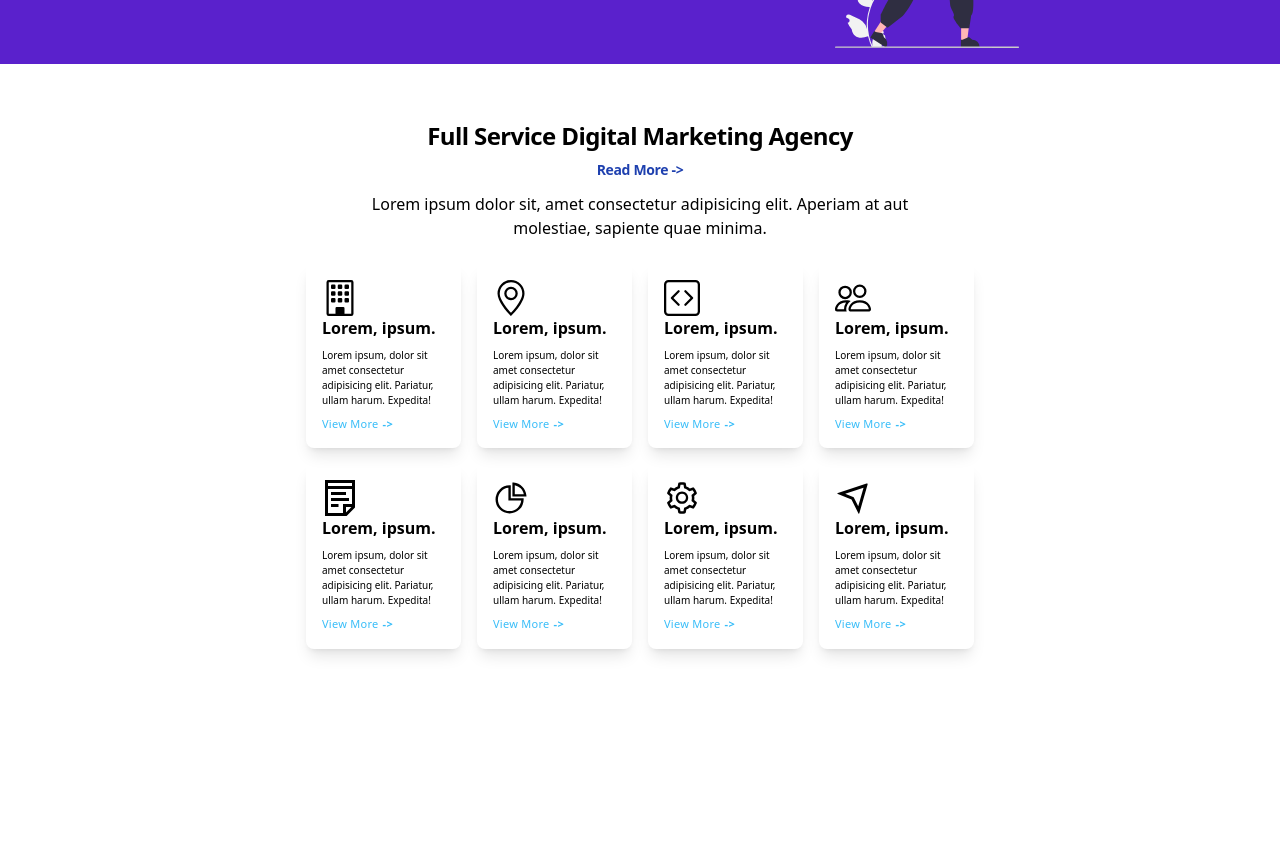
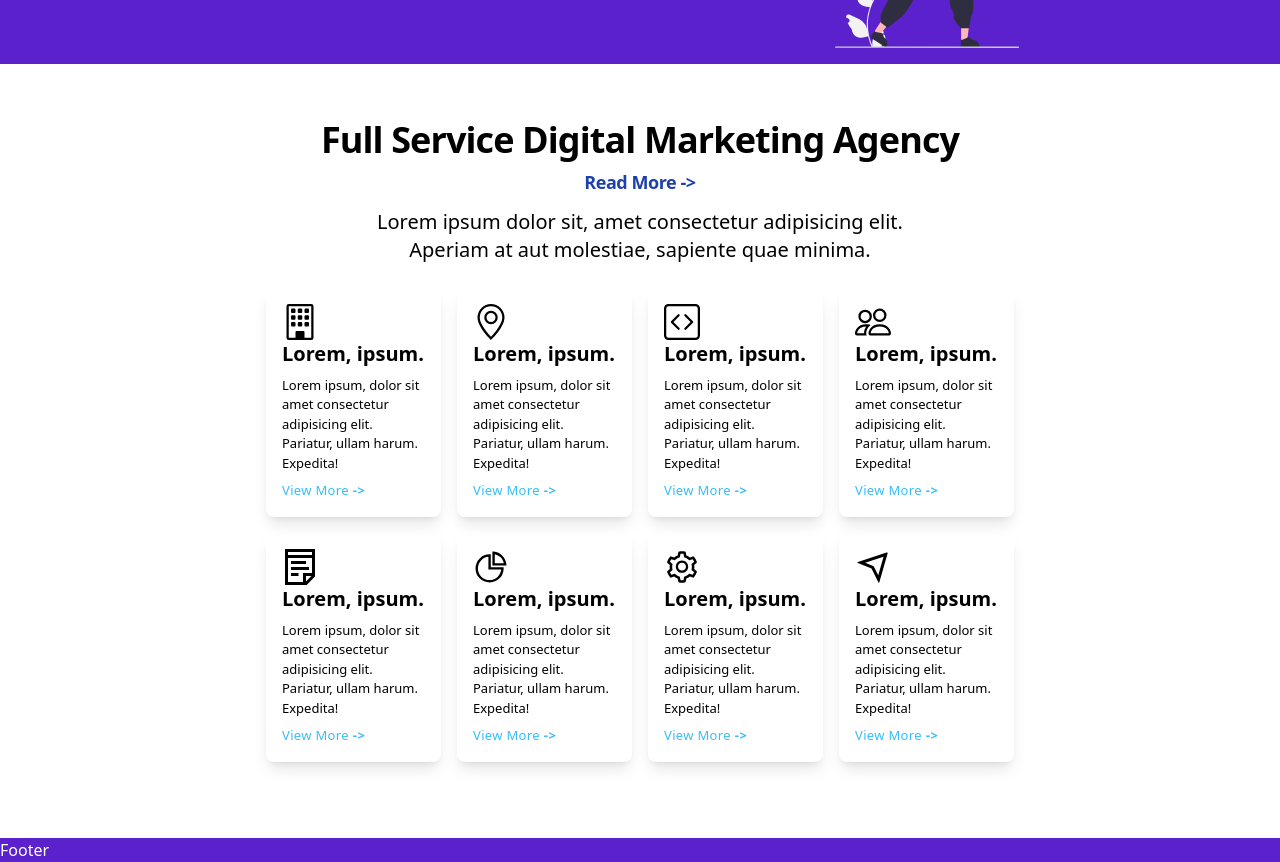
Before and after one commit to chriszlr/digital-marketing-agency, a React (Vite) app: page / in a window 1280 px wide. Shown: the part 360-1222 px from the top of the page. Before the commit the page ends 1085 px from the top, so only its background shows below. Built offline with nearby package versions, Linux system fonts and the light colour scheme.

Commit message:
edit services.jsx

```diff
--- a/src/App.jsx
+++ b/src/App.jsx
@@ -2,6 +2,7 @@ import React from "react";
 import Navbar from "./components/Navbar";
 import Hero from "./components/Hero";
 import Services from "./components/Services";
+import Footer from "./components/Footer";
 
 const App = () => {
   return (
@@ -9,6 +10,7 @@ const App = () => {
       <Navbar />
       <Hero />
       <Services />
+      <Footer />
     </div>
   );
 };
--- /dev/null
+++ b/src/components/Footer.jsx
@@ -0,0 +1,7 @@
+import React from "react";
+
+const Footer = () => {
+  return <div>Footer</div>;
+};
+
+export default Footer;
--- a/src/components/Services.jsx
+++ b/src/components/Services.jsx
@@ -6,15 +6,15 @@ import { RiSendPlaneLine } from "react-icons/ri";
 const Services = () => {
   return (
     <div className="py-14 px-4 mx-auto flex flex-col justify-between items-center bg-white text-black">
-      <div className="flex flex-col text-center justify-between gap-1 items-center max-w-[640px]">
-        <h1 className="font-bold text-xl lg:text-2xl tracking-tight">
+      <div className="flex flex-col text-center justify-between gap-1 items-center max-w-[1040px]">
+        <h1 className="font-bold text-3xl lg:text-4xl tracking-tight">
           Full Service Digital Marketing Agency
         </h1>
-        <button className=" my-1 text-xs md:text-sm text-blue-800 font-bold tracking-tight">
+        <button className="my-1 text-xs md:text-sm lg:text-lg text-blue-800 font-bold tracking-tight">
           Read More -{">"}
         </button>
 
-        <p className="font-light my-1 max-w-[550px]">
+        <p className="font-light my-1 max-w-[550px] md:text-xl text-md">
           Lorem ipsum dolor sit, amet consectetur adipisicing elit. Aperiam at
           aut molestiae, sapiente quae minima.
         </p>
@@ -23,115 +23,115 @@ const Services = () => {
       {/* services */}
       <div className="grid grid-cols-2 md:grid-cols-4 text-black my-5 gap-4">
         {/* item */}
-        <div className="shadow-lg rounded-lg max-w-[155px] p-4 hover:bg-gradient-to-r hover:from-purple-400 hover:to-purple-700 hover:text-white transition ease-out duration-300">
+        <div className="shadow-lg rounded-lg max-w-[175px] p-4 hover:bg-gradient-to-r hover:from-purple-400 hover:to-purple-700 hover:text-white transition ease-out duration-300">
           <div className="flex flex-col justify-center ">
             <BsBuilding className="text-4xl" />
-            <h2 className="text-md font-bold">Lorem, ipsum.</h2>
-            <p className="text-[10px] font-medium py-2">
+            <h2 className="sm:text-md md:text-xl font-bold">Lorem, ipsum.</h2>
+            <p className="text-[10px] md:text-[13px] font-medium py-2">
               Lorem ipsum, dolor sit amet consectetur adipisicing elit.
               Pariatur, ullam harum. Expedita!
             </p>
           </div>
-          <button className="text-sky-400 text-[11px] font-medium tracking-wide flex justify-between items-center hover:text-white duration-300">
+          <button className="text-sky-400 text-[11px] md:text-[13px] font-medium tracking-wide flex justify-between items-center hover:text-white duration-300">
             View More <span className="font-bold ml-1">-{">"}</span>
           </button>
         </div>
 
         {/* item */}
-        <div className="shadow-lg rounded-lg max-w-[155px] p-4 hover:bg-gradient-to-r hover:from-purple-400 hover:to-purple-700 hover:text-white transition ease-out duration-300">
+        <div className="shadow-lg rounded-lg max-w-[175px] p-4 hover:bg-gradient-to-r hover:from-purple-400 hover:to-purple-700 hover:text-white transition ease-out duration-300">
           <div className="flex flex-col justify-center ">
             <BsGeoAlt className="text-4xl" />
-            <h2 className="text-md font-bold">Lorem, ipsum.</h2>
-            <p className="text-[10px] font-medium py-2">
+            <h2 className="sm:text-md md:text-xl font-bold">Lorem, ipsum.</h2>
+            <p className="text-[10px] md:text-[13px] font-medium py-2">
               Lorem ipsum, dolor sit amet consectetur adipisicing elit.
               Pariatur, ullam harum. Expedita!
             </p>
           </div>
-          <button className="text-sky-400 text-[11px] font-medium tracking-wide flex justify-between items-center hover:text-white duration-300">
+          <button className="text-sky-400 text-[11px] md:text-[13px] font-medium tracking-wide flex justify-between items-center hover:text-white duration-300">
             View More <span className="font-bold ml-1">-{">"}</span>
           </button>
         </div>
         {/* item */}
-        <div className="shadow-lg rounded-lg max-w-[155px] p-4 hover:bg-gradient-to-r hover:from-purple-400 hover:to-purple-700 hover:text-white transition ease-out duration-300">
+        <div className="shadow-lg rounded-lg max-w-[175px] p-4 hover:bg-gradient-to-r hover:from-purple-400 hover:to-purple-700 hover:text-white transition ease-out duration-300">
           <div className="flex flex-col justify-center ">
             <BsCodeSquare className="text-4xl" />
-            <h2 className="text-md font-bold">Lorem, ipsum.</h2>
-            <p className="text-[10px] font-medium py-2">
+            <h2 className="sm:text-md md:text-xl font-bold">Lorem, ipsum.</h2>
+            <p className="text-[10px] md:text-[13px] font-medium py-2">
               Lorem ipsum, dolor sit amet consectetur adipisicing elit.
               Pariatur, ullam harum. Expedita!
             </p>
           </div>
-          <button className="text-sky-400 text-[11px] font-medium tracking-wide flex justify-between items-center hover:text-white duration-300">
+          <button className="text-sky-400 text-[11px] md:text-[13px] font-medium tracking-wide flex justify-between items-center hover:text-white duration-300">
             View More <span className="font-bold ml-1">-{">"}</span>
           </button>
         </div>
         {/* item */}
-        <div className="shadow-lg rounded-lg max-w-[155px] p-4 hover:bg-gradient-to-r hover:from-purple-400 hover:to-purple-700 hover:text-white transition ease-out duration-300">
+        <div className="shadow-lg rounded-lg max-w-[175px] p-4 hover:bg-gradient-to-r hover:from-purple-400 hover:to-purple-700 hover:text-white transition ease-out duration-300">
           <div className="flex flex-col justify-center ">
             <BsPeople className="text-4xl" />
-            <h2 className="text-md font-bold">Lorem, ipsum.</h2>
-            <p className="text-[10px] font-medium py-2">
+            <h2 className="sm:text-md md:text-xl font-bold">Lorem, ipsum.</h2>
+            <p className="text-[10px] md:text-[13px] font-medium py-2">
               Lorem ipsum, dolor sit amet consectetur adipisicing elit.
               Pariatur, ullam harum. Expedita!
             </p>
           </div>
-          <button className="text-sky-400 text-[11px] font-medium tracking-wide flex justify-between items-center hover:text-white duration-300">
+          <button className="text-sky-400 text-[11px] md:text-[13px] font-medium tracking-wide flex justify-between items-center hover:text-white duration-300">
             View More <span className="font-bold ml-1">-{">"}</span>
           </button>
         </div>
         {/* item */}
-        <div className="shadow-lg rounded-lg max-w-[155px] p-4 hover:bg-gradient-to-r hover:from-purple-400 hover:to-purple-700 hover:text-white transition ease-out duration-300">
+        <div className="shadow-lg rounded-lg max-w-[175px] p-4 hover:bg-gradient-to-r hover:from-purple-400 hover:to-purple-700 hover:text-white transition ease-out duration-300">
           <div className="flex flex-col justify-center ">
             <GrNotes className="text-4xl" />
-            <h2 className="text-md font-bold">Lorem, ipsum.</h2>
-            <p className="text-[10px] font-medium py-2">
+            <h2 className="sm:text-md md:text-xl font-bold">Lorem, ipsum.</h2>
+            <p className="text-[10px] md:text-[13px] font-medium py-2">
               Lorem ipsum, dolor sit amet consectetur adipisicing elit.
               Pariatur, ullam harum. Expedita!
             </p>
           </div>
-          <button className="text-sky-400 text-[11px] font-medium tracking-wide flex justify-between items-center hover:text-white duration-300">
+          <button className="text-sky-400 text-[11px] md:text-[13px] font-medium tracking-wide flex justify-between items-center hover:text-white duration-300">
             View More <span className="font-bold ml-1">-{">"}</span>
           </button>
         </div>
         {/* item */}
-        <div className="shadow-lg rounded-lg max-w-[155px] p-4 hover:bg-gradient-to-r hover:from-purple-400 hover:to-purple-700 hover:text-white transition ease-out duration-300">
+        <div className="shadow-lg rounded-lg max-w-[175px] p-4 hover:bg-gradient-to-r hover:from-purple-400 hover:to-purple-700 hover:text-white transition ease-out duration-300">
           <div className="flex flex-col justify-center ">
             <AiOutlinePieChart className="text-4xl" />
-            <h2 className="text-md font-bold">Lorem, ipsum.</h2>
-            <p className="text-[10px] font-medium py-2">
+            <h2 className="sm:text-md md:text-xl font-bold">Lorem, ipsum.</h2>
+            <p className="text-[10px] md:text-[13px] font-medium py-2">
               Lorem ipsum, dolor sit amet consectetur adipisicing elit.
               Pariatur, ullam harum. Expedita!
             </p>
           </div>
-          <button className="text-sky-400 text-[11px] font-medium tracking-wide flex justify-between items-center hover:text-white duration-300">
+          <button className="text-sky-400 text-[11px] md:text-[13px] font-medium tracking-wide flex justify-between items-center hover:text-white duration-300">
             View More <span className="font-bold ml-1">-{">"}</span>
           </button>
         </div>
         {/* item */}
-        <div className="shadow-lg rounded-lg max-w-[155px] p-4 hover:bg-gradient-to-r hover:from-purple-400 hover:to-purple-700 hover:text-white transition ease-out duration-300">
+        <div className="shadow-lg rounded-lg max-w-[175px] p-4 hover:bg-gradient-to-r hover:from-purple-400 hover:to-purple-700 hover:text-white transition ease-out duration-300">
           <div className="flex flex-col justify-center ">
             <AiOutlineSetting className="text-4xl" />
-            <h2 className="text-md font-bold">Lorem, ipsum.</h2>
-            <p className="text-[10px] font-medium py-2">
+            <h2 className="sm:text-md md:text-xl font-bold">Lorem, ipsum.</h2>
+            <p className="text-[10px] md:text-[13px] font-medium py-2">
               Lorem ipsum, dolor sit amet consectetur adipisicing elit.
               Pariatur, ullam harum. Expedita!
             </p>
           </div>
-          <button className="text-sky-400 text-[11px] font-medium tracking-wide flex justify-between items-center hover:text-white duration-300">
+          <button className="text-sky-400 text-[11px] md:text-[13px] font-medium tracking-wide flex justify-between items-center hover:text-white duration-300">
             View More <span className="font-bold ml-1">-{">"}</span>
           </button>
         </div>
         {/* item */}
-        <div className="shadow-lg rounded-lg max-w-[155px] p-4 hover:bg-gradient-to-r hover:from-purple-400 hover:to-purple-700 hover:text-white transition ease-out duration-300">
+        <div className="shadow-lg rounded-lg max-w-[175px] p-4 hover:bg-gradient-to-r hover:from-purple-400 hover:to-purple-700 hover:text-white transition ease-out duration-300">
           <div className="flex flex-col justify-center ">
             <RiSendPlaneLine className="text-4xl" />
-            <h2 className="text-md font-bold">Lorem, ipsum.</h2>
-            <p className="text-[10px] font-medium py-2">
+            <h2 className="sm:text-md md:text-xl font-bold">Lorem, ipsum.</h2>
+            <p className="text-[10px] md:text-[13px] font-medium py-2">
               Lorem ipsum, dolor sit amet consectetur adipisicing elit.
               Pariatur, ullam harum. Expedita!
             </p>
           </div>
-          <button className="text-sky-400 text-[11px] font-medium tracking-wide flex justify-between items-center hover:text-white duration-300">
+          <button className="text-sky-400 text-[11px] md:text-[13px] font-medium tracking-wide flex justify-between items-center hover:text-white duration-300">
             View More <span className="font-bold ml-1">-{">"}</span>
           </button>
         </div>
```
